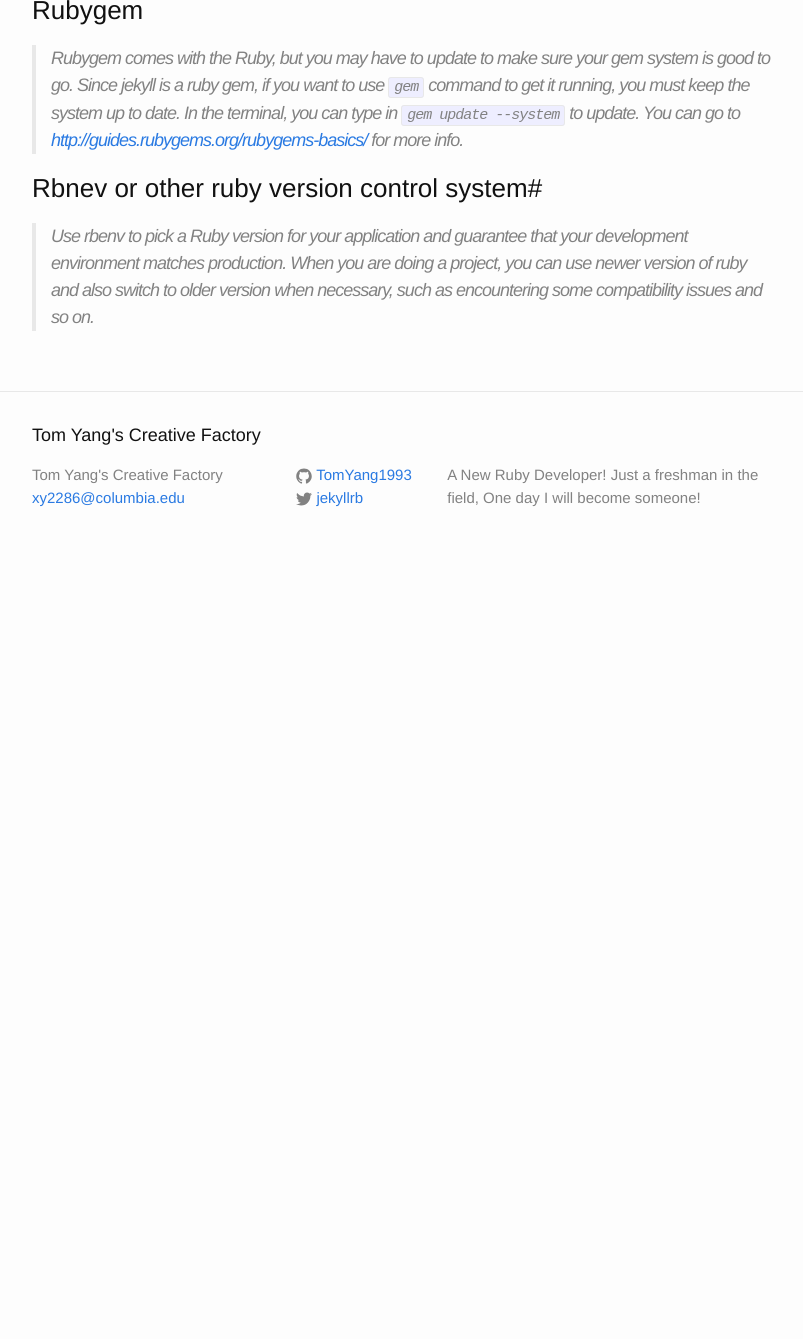
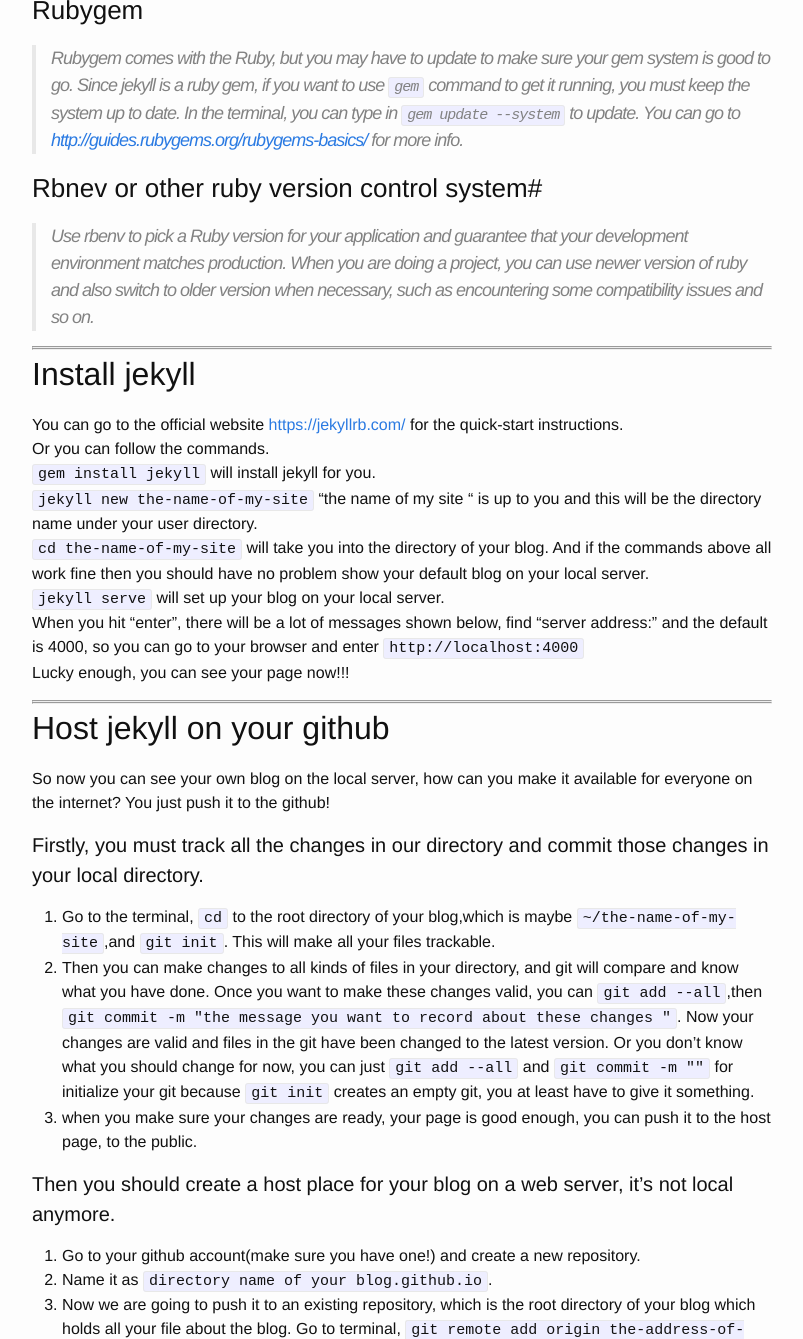
Before and after one commit to TomYang1993/jekyll_source, a Jekyll site: the page built from _posts/2016-07-16-jekyll-Starter-Kit.md, in a window 1280 px wide and 1400 px high, scrolled down 1169 px, cut to the strip 61-1400 px from the top of the window. Shown: the whole strip, without its empty margins (238-1041 px from the left). Built offline with Jekyll 4.4.1, drawn with Linux system fonts in a browser that asks for light colours; before the commit the page ends 1799 px from its top, so only the background shows below that; some of the changed text lies outside the part shown.

Commit message:
final change

```diff
--- a/_posts/2016-07-16-jekyll-Starter-Kit.md
+++ b/_posts/2016-07-16-jekyll-Starter-Kit.md
@@ -15,7 +15,7 @@
 ### Homebrew #
 > Homebrew complements OS X and installs software you can not install with OS X. It will provide dependencies for your [gems](http://guides.rubygems.org/). (When you are using a fresh mac which has a clean software
 environment, system may ask you for Xcode Command-line tools when you are installing Homebrew.)
-We install Homebrew because we could use it to get [Rbnev](https://github.com/rbenv/rbenv) and install ruby, which is a very convenient way.
+We install Homebrew because we could use it to get [Rbnev](https://github.com/rbenv/rbenv) and install ruby, which is a very convenient way to get ruby ready and manage Ruby versions.
 
 
 ### Xcode Command-line tools #
@@ -28,3 +28,41 @@
 
 ### Rbnev or other ruby version control system#
 > Use rbenv to pick a Ruby version for your application and guarantee that your development environment matches production. When you are doing a project, you can use newer version of ruby and also switch to older version when necessary, such as encountering some compatibility issues and so on.
+
+-----------
+------------
+
+## Install jekyll #
+You can go to the official website <https://jekyllrb.com/> for the quick-start instructions.
+Or you can follow the commands.
+`gem install jekyll` will install jekyll for you.
+`jekyll new the-name-of-my-site` "the name of my site " is up to you and this will be the directory name under your user directory.
+`cd the-name-of-my-site` will take you into the directory of your blog.
+And if the commands above all work fine then you should have no problem show your default blog on your local server.
+`jekyll serve` will set up your blog on your local server.
+When you hit "enter", there will be a lot of messages shown below, find "server address:" and the default is 4000, so you can go to your browser and enter `http://localhost:4000`
+Lucky enough, you can see your page now!!!
+
+---------
+---------
+
+## Host jekyll on your github #
+
+So now you can see your own blog on the local server, how can you make it available for everyone on the internet? You just push it to the github!
+
+#### Firstly, you must track all the changes in our directory and commit those changes in your local directory.  #
+
+ 1. Go to the terminal, `cd` to the root directory of your blog,which is maybe `~/the-name-of-my-site`,and `git init`. This will make all your files trackable.
+ 2. Then you can make changes to all kinds of files in your directory, and git will compare and know what you have done. Once you want to make these changes valid, you can `git add --all`,then `git commit -m "the message you want to record about these changes "`. Now your changes are valid and files in the git have been changed to the latest version. Or you don't know what you should change for now, you can just `git add --all` and `git commit -m ""` for initialize your git because `git init` creates an empty git, you at least have to give it something.
+ 3. when you make sure your changes are ready, your page is good enough, you can push it to the host page, to the public.
+
+#### Then you should create a host place for your blog on a web server, it's not local anymore.
+
+  1. Go to your github account(make sure you have one!) and create a new repository.
+  2. Name it as `directory name of your blog.github.io`.
+  3. Now we are going to push it to an existing repository, which is the root directory of your blog which holds all your file about the blog. Go to terminal, `git remote add origin the-address-of-your-blog-which-is-identified-by-github` this will connect your local root directory to a github address so github knows where to find these origin files.
+  4. `git push -u origin master` this is the final step and now you could see the website on a web server!
+  5. In the browser, type in `https://your-repository-name.github.io` and you can see it live.
+
+## To Be Continued #
+Now you can see a empty page(not completely empty, should have some default appearances), so how can we post? Wait until my next post!
```
